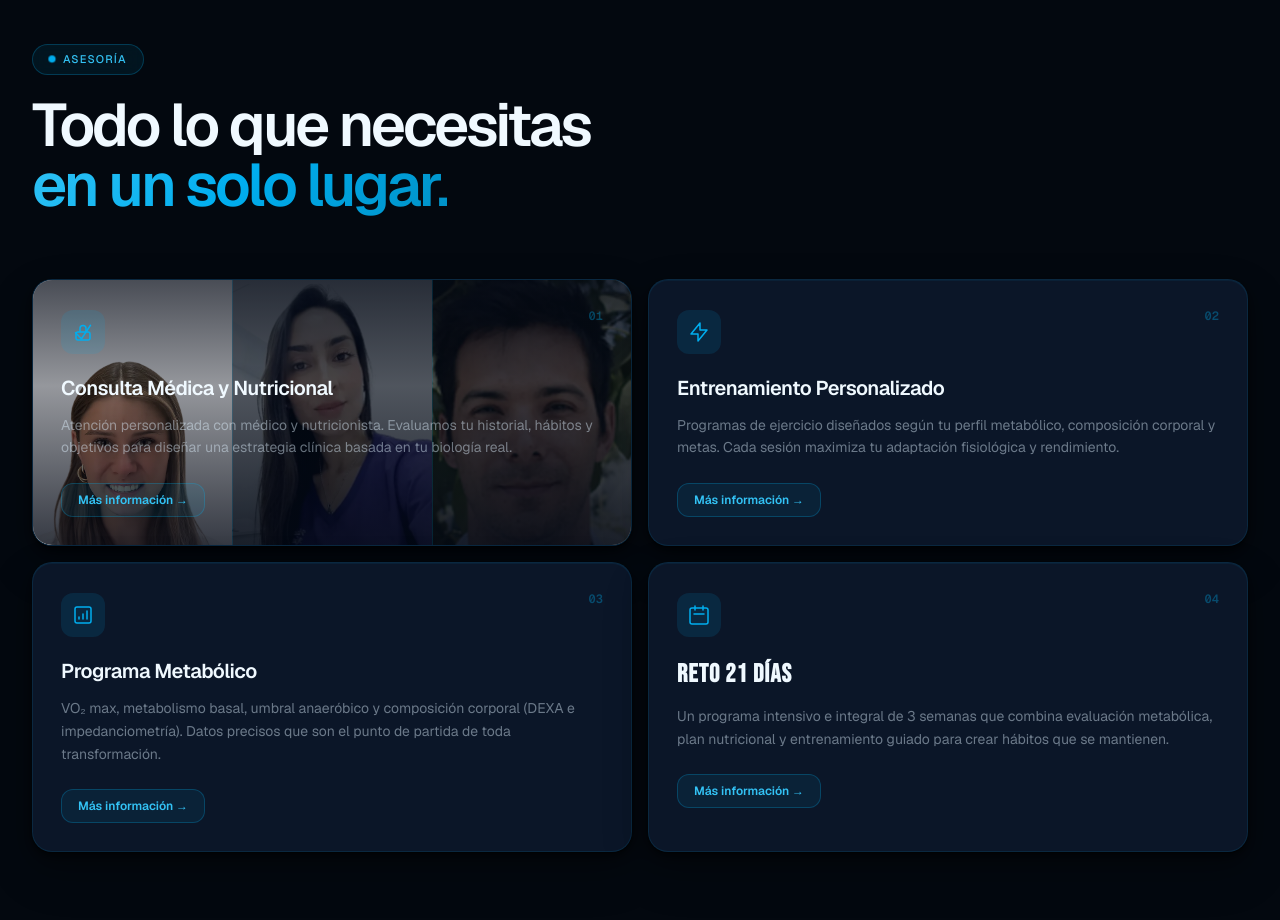
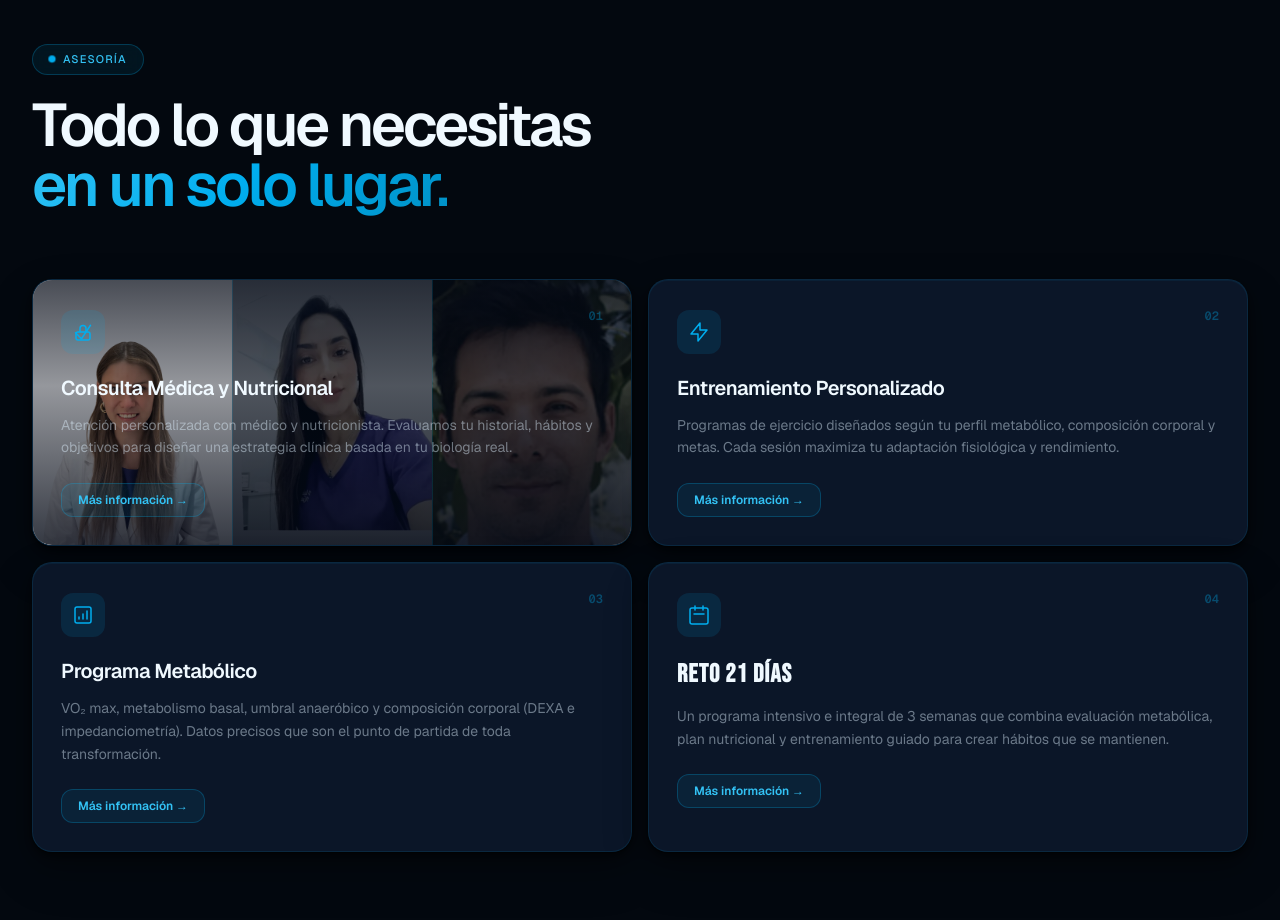
Before and after one commit to felipemunoz1983-alt/centro-metabolico, a Next.js app: page / in a window 1280 px wide. Shown: the part 2500-3420 px from the top of the page. Built offline with nearby package versions, Linux system fonts and the light colour scheme.

Commit message:
services: revert barbara+valeska photos, keep felipe zoom 2.4x

```diff
--- a/src/components/sections/ServicesSection.tsx
+++ b/src/components/sections/ServicesSection.tsx
@@ -83,29 +83,25 @@ export function ServicesSection() {
                 {/* Doctor photos background — card 01 only */}
                 {i === 0 && (
                   <div className="absolute inset-0 flex pointer-events-none">
-                    {[
-                      // Barbara: body shot, face ~18% from top → zoom 1.7x anchored at face
-                      { src: `${BP}/barbara.webp`,  bg: "#ffffff",             filter: "contrast(1.05) brightness(1.0)",                    scale: 1.7,  origin: "50% 16%" },
-                      // Valeska: selfie, face already large → mild zoom, anchor at face
-                      { src: `${BP}/VALE_WEB.webp`, bg: "rgba(0,20,40,0.32)", filter: "grayscale(25%) contrast(1.05) brightness(0.78)",    scale: 1.25, origin: "50% 22%" },
-                      // Felipe: padded photo, face at ~38% → heavy zoom to cut white margins
-                      { src: `${BP}/felipe.webp`,   bg: "rgba(0,20,40,0.32)", filter: "grayscale(25%) contrast(1.05) brightness(0.78)",    scale: 2.4,  origin: "50% 40%" },
-                    ].map(({ src, bg, filter, scale, origin }, idx) => (
-                      <div key={idx} className="relative flex-1 overflow-hidden" style={{ backgroundColor: bg }}>
-                        <div className="absolute inset-0" style={{ transform: `scale(${scale})`, transformOrigin: origin }}>
-                          <Image
-                            src={src}
-                            alt=""
-                            fill
-                            className="object-cover object-top"
-                            style={{ filter }}
-                            sizes="25vw"
-                          />
-                        </div>
-                        {/* Per-column tint for dark photos */}
-                        {idx > 0 && <div className="absolute inset-0" style={{ backgroundColor: bg }} />}
+                    {/* Bárbara — sin zoom */}
+                    <div className="relative flex-1 overflow-hidden" style={{ backgroundColor: "#ffffff" }}>
+                      <Image src={`${BP}/barbara.webp`} alt="" fill className="object-cover"
+                        style={{ objectPosition: "50% 10%", filter: "contrast(1.05) brightness(1.0)" }} sizes="25vw" />
+                    </div>
+                    {/* Valeska — sin zoom */}
+                    <div className="relative flex-1 overflow-hidden" style={{ backgroundColor: "rgba(0,20,40,0.32)" }}>
+                      <Image src={`${BP}/VALE_WEB.webp`} alt="" fill className="object-cover"
+                        style={{ objectPosition: "50% 8%", filter: "grayscale(25%) contrast(1.05) brightness(0.78)" }} sizes="25vw" />
+                      <div className="absolute inset-0" style={{ backgroundColor: "rgba(0,20,40,0.32)" }} />
+                    </div>
+                    {/* Felipe — zoom 2.4× para eliminar márgenes blancos */}
+                    <div className="relative flex-1 overflow-hidden" style={{ backgroundColor: "rgba(0,20,40,0.32)" }}>
+                      <div className="absolute inset-0" style={{ transform: "scale(2.4)", transformOrigin: "50% 40%" }}>
+                        <Image src={`${BP}/felipe.webp`} alt="" fill className="object-cover object-top"
+                          style={{ filter: "grayscale(25%) contrast(1.05) brightness(0.78)" }} sizes="25vw" />
                       </div>
-                    ))}
+                      <div className="absolute inset-0" style={{ backgroundColor: "rgba(0,20,40,0.32)" }} />
+                    </div>
                     {/* Global gradient overlay */}
                     <div className="absolute inset-0" style={{
                       background: "linear-gradient(to bottom, rgba(3,8,20,0.72) 0%, rgba(3,8,20,0.42) 40%, rgba(3,8,20,0.80) 100%)",
```
